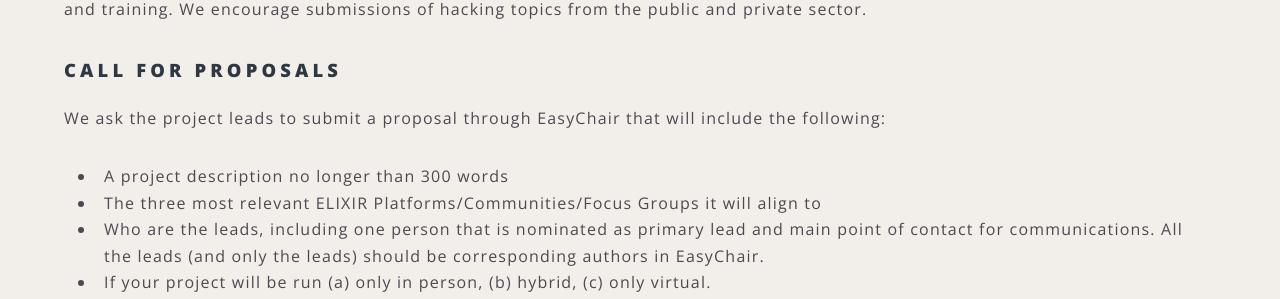
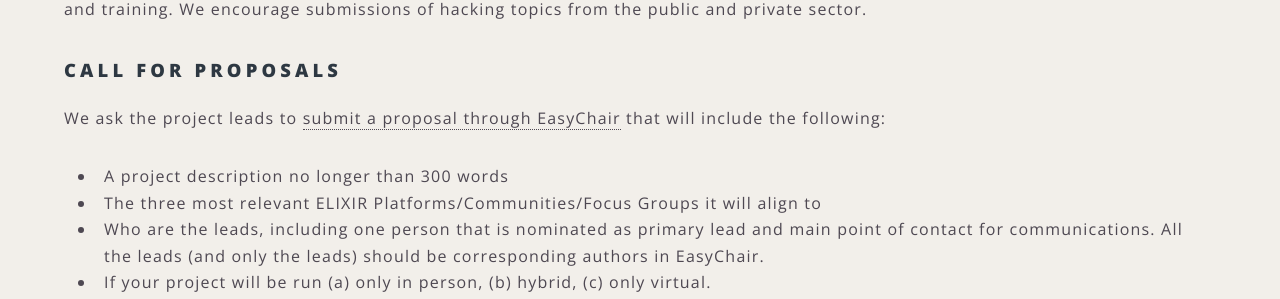
Before and after one commit to elixir-europe/biohackathon-europe-2022, a Jekyll site: the page built from projects.html, in a window 1280 px wide and 900 px high, scrolled down 497 px. Shown: the part 153-452 px from the top of the window. Built offline with Jekyll 4.4.1, drawn with Linux system fonts in a browser that asks for light colours; nearby versions of some CDN libraries; part of the change alters nothing that is shown.

```diff
--- a/projects.html
+++ b/projects.html
@@ -9,7 +9,7 @@ body_class: projects
 <p> Submit your project proposal ahead of the deadline <strong>8 April 2022</strong>. Selected hacking topics will be published here once reviewed by the BioHackathon Organising Committee. We are expecting topics to align well with the current interest of life science communities at large. These may include standardised workflows, containerisation, schemas and identifiers, ontology tooling, metadata validation, and training. We encourage submissions of hacking topics from the public and private sector.</p>
 
 <h3>Call for Proposals</h3>
-<p>We ask the project leads to submit a proposal through EasyChair that will include the following:</p>
+<p>We ask the project leads to <a href="https://easychair.org/conferences/?conf=bh2022">submit a proposal through EasyChair</a> that will include the following:</p>
 <ul>
   <li>A project description no longer than 300 words </li>
   <li>The three most relevant ELIXIR Platforms/Communities/Focus Groups it will align to </li>
```
